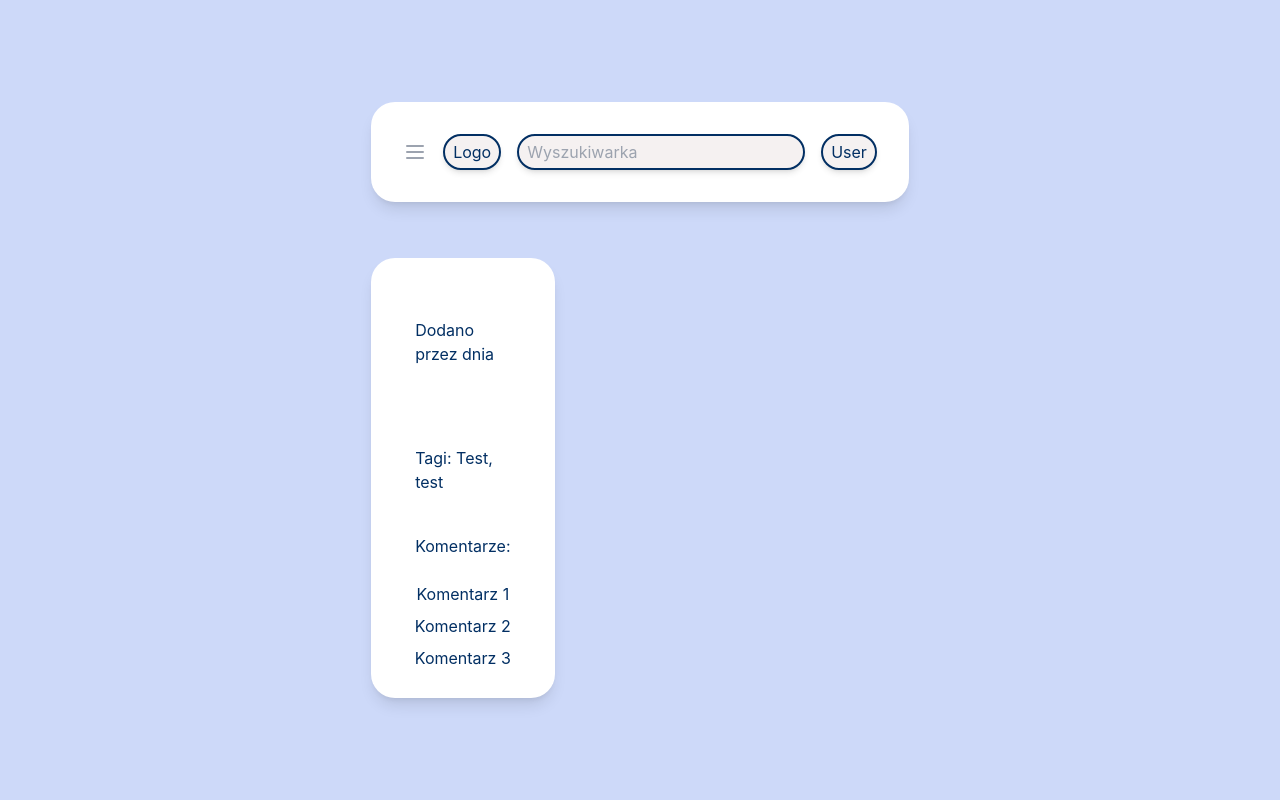
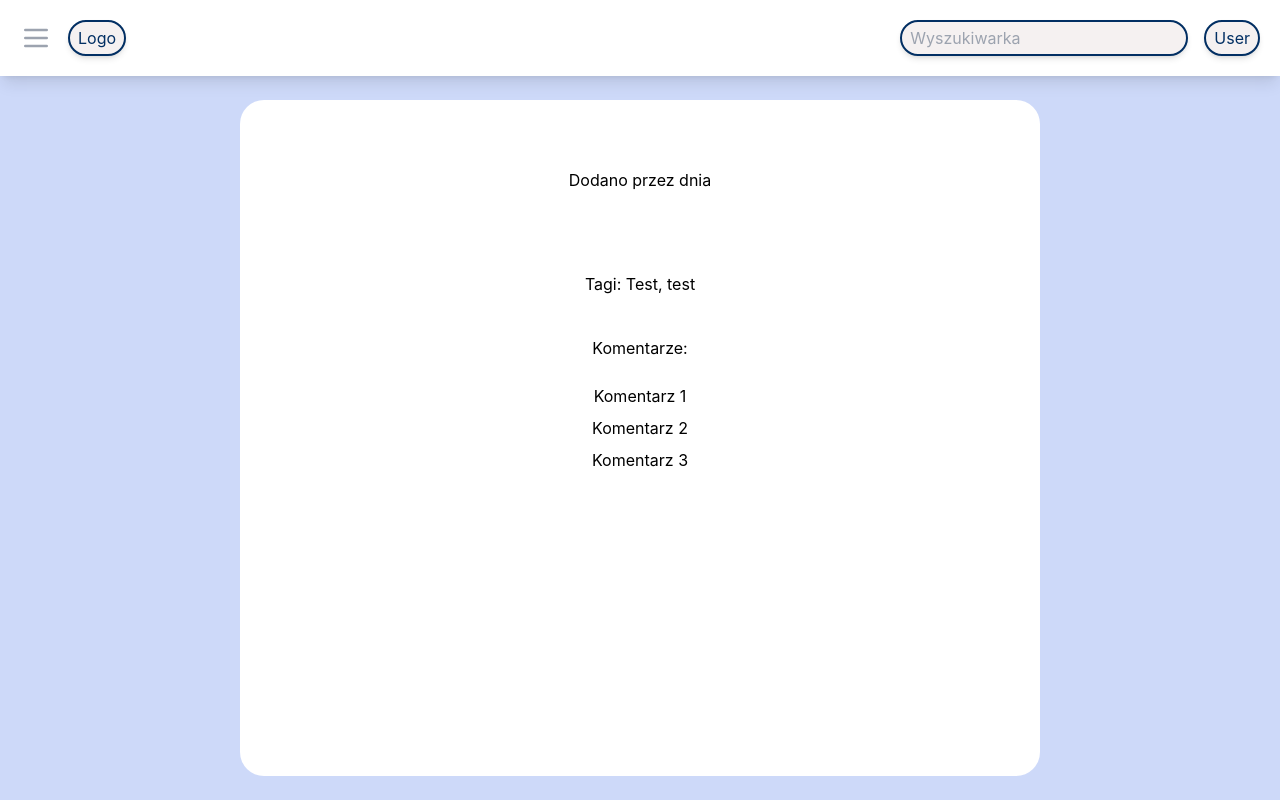
Before and after one commit to magdadobek/AIIM1Project, a React (Create React App) app in the folder aiim_project_front/: page /ogloszenia/1 in a window 1280 px wide. Built offline with nearby package versions, Linux system fonts and the light colour scheme; no server answers.

Commit message:
poprawione style strony

```diff
--- a/aiim_project_front/src/App.js
+++ b/aiim_project_front/src/App.js
@@ -10,6 +10,7 @@ import NoticeBoard from './pages/NoticeBoard';
 import NoticePage from './pages/NoticePage';
 import NewNotice from './pages/NewNotice';
 import MainNavigation from './components/ui/MainNavigation'
+import Content from './components/ui/Content';
 
 const App = () => {
   const dispatch = useDispatch();
@@ -32,9 +33,10 @@ const App = () => {
 
 
   return (
-  <div className="h-screen bg-light_page dark:text-white dark:bg-dark_page grid grid-row-2 gap-4 place-content-center">
+  <div className="flex flex-col min-h-screen bg-light_page dark:text-white dark:bg-dark_page ">
     <Router>
       <MainNavigation />
+      <Content>
       <Routes>
         <Route path='/' exact element={<Placeholder title="Strona główna" />} />
         <Route path='/szybkapomoc' element={<Placeholder title="Szybka pomoc" />} />
@@ -50,6 +52,7 @@ const App = () => {
         <Route path='/profil' element={<Placeholder title="Profil" />} />
         <Route path='/wyloguj' element={<Logout />} />
       </Routes>
+      </Content>
     </Router>
   </div>
   );
--- a/aiim_project_front/src/components/auth/LoginForm.js
+++ b/aiim_project_front/src/components/auth/LoginForm.js
@@ -25,7 +25,7 @@ const LoginForm = (props) => {
 
   }
   return (
-    <div className="bg-light_component dark:bg-dark_component text-light_menu dark:text-white justify-center p-6 rounded-3xl m-5 w-min shadow-lg">
+    <div>
       <form method="post" className="flex flex-col justify-center items-center" onSubmit={handleSubmit}>
         <p className="text-3xl font-bold m-4 text-center dark:text-dark_yellow_umg">Logowanie</p>
         <div className="flex-col py-2">
--- a/aiim_project_front/src/components/auth/RegistrationForm.js
+++ b/aiim_project_front/src/components/auth/RegistrationForm.js
@@ -27,7 +27,7 @@ const RegistrationForm = (props) => {
 
     }
     return (
-        <div className="bg-light_component dark:bg-dark_component text-light_menu dark:text-white justify-center p-6 rounded-3xl m-5 w-min shadow-lg">
+        <div>
             <form method="post" className="flex flex-col justify-center items-center" onSubmit={handleSubmit}>
                 <p className="text-3xl font-bold m-4 text-center dark:text-dark_yellow_umg">Rejestracja</p>
                 <p className="flex-col py-1">
--- a/aiim_project_front/src/components/noticeboard/NoticeForm.js
+++ b/aiim_project_front/src/components/noticeboard/NoticeForm.js
@@ -13,7 +13,7 @@ const NoticeForm = (props) => {
 
     }
     return (
-        <div className="bg-light_component dark:bg-dark_component text-light_menu dark:text-white justify-center p-6 rounded-3xl m-5 w-min shadow-lg">
+        <div >
             <form method="post" className="flex flex-col justify-center items-center" onSubmit={handleSubmit}>
                 <p className="text-3xl font-bold m-4 text-center dark:text-dark_yellow_umg">Nowe ogłoszenie</p>
                 <p className="flex-col py-1">
--- a/aiim_project_front/src/components/ui/Content.js
+++ b/aiim_project_front/src/components/ui/Content.js
@@ -1,15 +1,8 @@
-const Content = ({children}) => {
-    // poprawić style, dodać margines (nie umiem w tailwind)
+const Content = ({ children }) => {
     return (
-        <>
-        <br/>
-        <br/>
-        <br/>
-        <br/>
-        <div className="p-4 md:p-8 space-y-80 md:space-y-8 bg-light_component dark:bg-dark_component rounded-3xl mx-8">
+        <div className="flex-1 p-4 m-6 md:p-8 space-y-80 md:space-y-8 bg-light_component dark:bg-dark_component rounded-3xl w-[800px] mx-auto max-w-full">
             {children}
         </div>
-        </>
     );
 }
 
--- a/aiim_project_front/src/components/ui/MainNavigation.js
+++ b/aiim_project_front/src/components/ui/MainNavigation.js
@@ -14,15 +14,15 @@ const MainNavigation = () => {
 
     return (
         <header className={`z-10 ${isMenuOpen ? '' : ''}`}>
-            <nav className='flex bg-light_component dark:bg-dark_component text-light_menu dark:text-white justify-center p-6 rounded-3xl m-5 w-min shadow-lg'>
+            <nav className='flex justify-between bg-light_component dark:bg-dark_component text-light_menu dark:text-white p-3 shadow-lg'>
+                <div className="flex justify-start">
                     <button
                         onClick={handleMenuToggle}
                         type="button"
                         className="p-2 text-gray-400 hover:text-white hover:bg-gray-800 focus:outline-none focus:ring-2 focus:ring-offset-2 focus:ring-offset-gray-800 focus:ring-white"
                         aria-expanded={isMenuOpen ? 'true' : 'false'}>
-
                         <svg
-                        className="h-6 w-6"
+                            className="h-8 w-8"
                             xmlns="http://www.w3.org/2000/svg"
                             fill="none"
                             viewBox="0 0 24 24"
@@ -32,13 +32,13 @@ const MainNavigation = () => {
                                 strokeLinecap="round"
                                 strokeLinejoin="round"
                                 strokeWidth="2"
-                            d="M4 6h16M4 12h16M4 18h16"/>
+                                d="M4 6h16M4 12h16M4 18h16" />
                         </svg>
+                    </button>
 
-                </button>
-                <div className={`${isMenuOpen ? 'block' : 'hidden'}`}>
+                    <div className={`${isMenuOpen ? 'block' : 'hidden'} absolute bg-light_component dark:bg-dark_component text-light_menu dark:text-white mt-16 z-10 p-2`}>
                         <div className="px-2 pt-2 pb-3 space-y-1 sm:px-3">
-                        <br/>
+                            <br />
                             <div>
                                 <NavLink to="/">Strona główna</NavLink>
                             </div>
@@ -61,14 +61,19 @@ const MainNavigation = () => {
                         </div>
                         <UserMenu isLoggedIn={isLoggedIn} nickname={nickname} />
                     </div>
+
                     <div>
                         <p className="bg-light_field dark:bg-dark_field border-light_menu dark:border-dark_field border-2 rounded-3xl shadow-md text-base px-2 py-1 m-2">Logo</p>
                     </div>
+
+                </div>
+                <div className="flex justify-end">
                     <div>
-                    <input id="search" type="search" name="search" className="bg-light_field dark:bg-dark_field border-light_menu dark:border-dark_field border-2 rounded-3xl shadow-md text-base px-2 py-1 w-72 m-2" placeholder="Wyszukiwarka"/>
+                        <input id="search" type="search" name="search" className="bg-light_field dark:bg-dark_field border-light_menu dark:border-dark_field border-2 rounded-3xl shadow-md text-base px-2 py-1 w-72 m-2" placeholder="Wyszukiwarka" />
                     </div>
                     <div>
                         <p className="bg-light_field dark:bg-dark_field border-light_menu dark:border-dark_field border-2 rounded-3xl shadow-md text-base px-2 py-1 m-2">User</p>
+                    </div>
                 </div>
             </nav>
         </header>
--- a/aiim_project_front/src/pages/Login.js
+++ b/aiim_project_front/src/pages/Login.js
@@ -44,7 +44,6 @@ const Login = () => {
   }
   return (
     <div>
-      <h1>Logowanie</h1>
       {(!isLoggedIn) && <LoginForm onLogin={onLogin} />}
       {(!isLoggedIn && hasSubmitted) && message}
       {isLoggedIn && message}
--- a/aiim_project_front/src/pages/NoticeBoard.js
+++ b/aiim_project_front/src/pages/NoticeBoard.js
@@ -38,7 +38,7 @@ const NoticeBoard = () => {
     }, []);
 
     return (
-        <div className="bg-light_component dark:bg-dark_component text-light_menu dark:text-white justify-center p-6 rounded-3xl m-5 w-min shadow-lg">
+        <div>
             <p className="text-3xl font-bold m-4 text-center dark:text-dark_yellow_umg">Tablica ogłoszeń</p>
             <NoticeList noticeList={noticeList} />
             <div className="flex justify-between py-2 w-64">
--- a/aiim_project_front/src/pages/NoticePage.js
+++ b/aiim_project_front/src/pages/NoticePage.js
@@ -26,8 +26,7 @@ const NoticePage = (props) => {
     }, []);
 
     return (
-        <div className="md:container md:mx-auto">
-            <div className="bg-light_component dark:bg-dark_component text-light_menu dark:text-white justify-center p-6 rounded-3xl m-5 w-min shadow-lg">
+        <div>
             <p className="text-3xl font-bold m-4 text-center dark:text-dark_yellow_umg">{notice.title}</p>
             <div className="flex flex-col justify-center items-center">
                 <p className="text-base m-5 dark:text-dark_field">Dodano przez {notice.id_user} dnia {notice.date}</p>
@@ -41,7 +40,6 @@ const NoticePage = (props) => {
                 </div>
             </div>
         </div>
-        </div>
 
     )
 }
--- a/aiim_project_front/src/pages/Placeholder.js
+++ b/aiim_project_front/src/pages/Placeholder.js
@@ -1,14 +1,9 @@
-import Content from "../components/ui/Content";
-
-
 const Home = ({ title }) => {
     return (
-        <Content>
             <div>
                 <h1>{title}</h1>
                 <p class="text-3xl font-bold underline">Tu będzie {title}</p>
             </div>
-        </Content>
     );
 }
 
--- a/aiim_project_front/src/pages/Register.js
+++ b/aiim_project_front/src/pages/Register.js
@@ -30,7 +30,6 @@ const Register = () => {
 
     return (
         <div>
-            <h1>Rejestracja</h1>
             {!isLoggedIn && <RegistrationForm onRegistration={onRegistrationComplete} />}
             {(hasSubmitted && hasRegistered) && message}
             {(hasSubmitted && !hasRegistered) && message.map((el) => <p>{el}</p>)}
```
Lines whose indentation alone changed are shown as unchanged.
